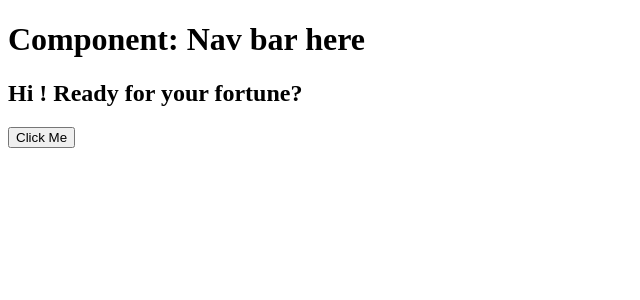
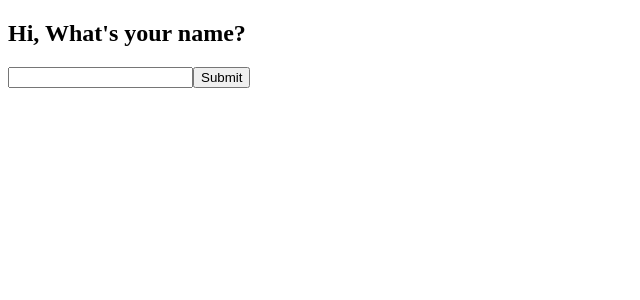
Before and after one commit to team-nullapi/team-null-front-end, a React (Create React App) app: page / in a window 1280 px wide. Shown: the top 300 px of the page, without its empty margins (0-640 px from the left). Built offline with nearby package versions, Linux system fonts and the light colour scheme.

Commit message:
factoredOutComponents

```diff
--- a/package.json
+++ b/package.json
@@ -6,6 +6,8 @@
     "@material-ui/core": "^3.9.3",
     "react": "^16.8.6",
     "react-dom": "^16.8.6",
+    "react-router": "^5.0.0",
+    "react-router-dom": "^5.0.0",
     "react-scripts": "3.0.1",
     "react-webcam": "^1.1.1"
   },
--- a/src/components/App.js
+++ b/src/components/App.js
@@ -1,62 +1,36 @@
 import React from 'react';
-import WebcamCapture from './webcamCapture';
-import Navbar from './navbar';
+import StartPage from './startpage';
+import Homepage from './homepage';
+// import {Router, Route} from 'react-router';
 
-/** Main Component **/
-class Main  extends React.Component {
-  constructor(props){
-    super(props);
-    this.state = {
-      imgData: '',
-      webcamEnabled: false,
-      userName: ''
-    }
-  }
-
-  handleWebcam = (img) => {
-    this.setState({
-      webcamEnabled: !this.state.webcamEnabled,
-      imgData: img
-    })
-  }
-
-  controlWebcam = () => {
-    this.setState({ webcamEnabled: !this.state.webcamEnabled })
-  }
-
-  render(){
-    const { webcamEnabled, userName, imgData } = this.state;
-    let cam = webcamEnabled && !imgData ? (
-      <WebcamCapture handler={this.handleWebcam} />
-    ) : imgData && !webcamEnabled ?
-      (
-        <React.Fragment>
-          <h3>Things</h3>
-        </React.Fragment>
-      )
-    : (
-        <React.Fragment>
-          <h2> Hi {userName}! Ready for your fortune?</h2>
-          <button onClick={this.controlWebcam}>Click Me</button>
-        </React.Fragment>
-    )
-    return (
-      <React.Fragment>
-        <main>
-          {cam}
-        </main>
-      </React.Fragment>
-    )
-  }
-}
 
 /** App Component **/
 class App extends React.Component {
+  constructor(props){
+    super(props);
+    this.state ={
+      userName : '',
+      imgData : '',
+      url: 'startPage'
+    };
+  }
+  setUserName = (userName) =>{
+    this.setState({userName: userName});
+  }
+  setImgData = (imgData) =>{
+    this.setState({imgData});
+  }
+  setURL = (url) => {
+    this.setState({url})
+  };
+
   render() {
+
     return (
       <React.Fragment>
-        <Navbar />
-        <Main />
+        {
+          (this.state.url==='startPage') ? <StartPage setUserName={this.setUserName} setURL={this.setURL}/> : <Homepage setImgData={this.setImgData}/>
+        }
       </React.Fragment>
     );
   }
--- a/src/homepage.js
+++ b/src/components/homepage.js
@@ -1,16 +1,17 @@
 import React from 'react';
-import WebcamCapture from './webcamCapture';
+import WebCam from './webcam';
 
 class Homepage extends React.Component{
+
  render() {
    return(
     <div class ='homePage'>
        <h3> Hi {this.props.userName} Ready for your fortune ?</h3>
-      <WebcamCapture />
+        <WebCam setImgData={this.props.setImgData}/>
     </div>
    );
  }
 
 }
 
-export default Homepage;
+export default Homepage
--- /dev/null
+++ b/src/components/startpage.js
@@ -0,0 +1,32 @@
+import React from 'react'
+
+class StartPage extends React.Component{
+  constructor(props){
+    super(props);
+    this.state = {
+      userName : ''
+    };
+  }
+  handleChange = e => {
+    let userName = e.target.value;
+    this.setState({userName});
+  }
+  handleSubmit = e =>{
+    e.preventDefault();
+    this.props.setUserName(this.state.userName);
+    this.props.setURL('homePage');
+  }
+  render(){
+    return (
+      <div class='startPage'>
+      <form onSubmit ={this.handleSubmit}>
+        <h2>Hi, What's your name?</h2>
+        <input onChange={this.handleChange}></input>
+        <button> Submit</button>
+      </form>
+      </div>
+    )
+  }
+}
+
+export default StartPage
--- /dev/null
+++ b/src/components/webcam.js
@@ -0,0 +1,47 @@
+import React from 'react';
+import WebcamCapture from './webcamcapture';
+
+class Webcam  extends React.Component {
+  constructor(props){
+    super(props);
+    this.state = {
+      imgData: '',
+      webcamEnabled: false,
+    }
+  }
+
+  handleWebcam = (img) => {
+    this.setState({
+      webcamEnabled: !this.state.webcamEnabled,
+      imgData: img
+    })
+  }
+
+  controlWebcam = () => {
+    this.setState({ webcamEnabled: !this.state.webcamEnabled })
+  }
+
+  render(){
+    const { webcamEnabled, imgData } = this.state;
+    let cam = webcamEnabled && !imgData ? (
+      <WebcamCapture handler={this.handleWebcam} setImgData={this.props.setImgData}/>
+    ) : imgData && !webcamEnabled ?
+      (
+        <p> </p>
+      )
+    : (
+        <React.Fragment>
+          <button onClick={this.controlWebcam}>Click Me</button>
+        </React.Fragment>
+    )
+    return (
+      <React.Fragment>
+        <main>
+          {cam}
+        </main>
+      </React.Fragment>
+    )
+  }
+}
+
+export default Webcam;
--- a/src/components/webcamCapture.js
+++ b/src/components/webcamCapture.js
@@ -10,6 +10,7 @@ class WebcamCapture extends React.Component {
   capture = () => {
     const imageSrc = this.webcam.getScreenshot();
     this.props.handler(imageSrc);
+    this.props.setImgData(imageSrc);
   };
 
   render() {
@@ -21,15 +22,17 @@ class WebcamCapture extends React.Component {
 
     return (
      <React.Fragment>
+        <div id="webcam-container">
           <Webcam
             audio={false}
-          height={350}
+            height={400}
             ref={this.setRef}
             screenshotFormat="image/jpeg"
-          width={350}
+            width={400}
             videoConstraints={videoConstraints}
           />
           <button onClick={this.capture}>Capture photo</button>
+       </div>
       </React.Fragment>
     );
   }
```
Also changed, not shown: 1 other file (tests, documents, lock files or other folders). Lines whose indentation alone changed are shown as unchanged.
